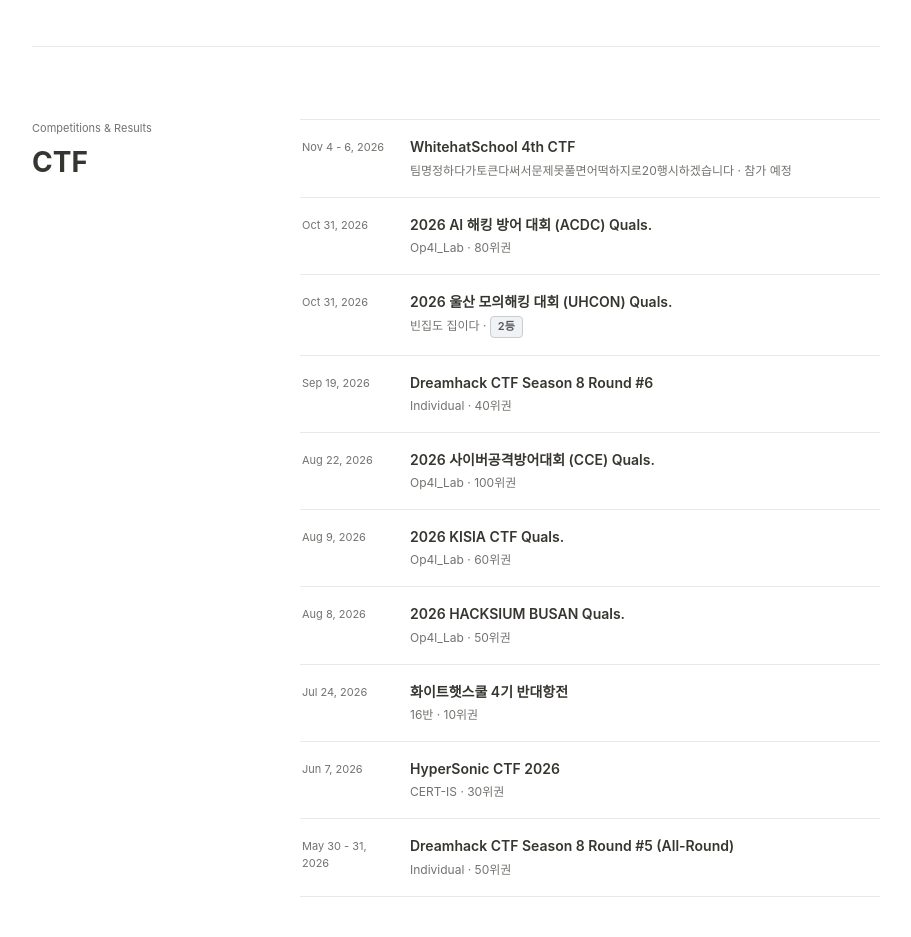
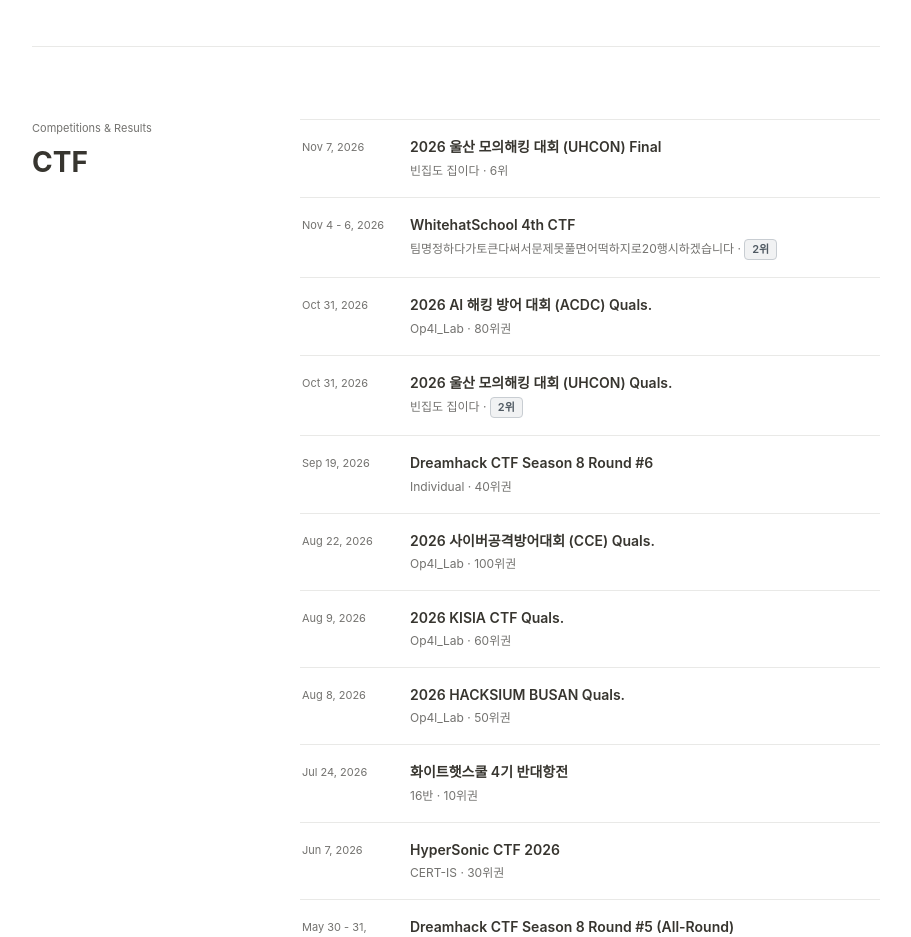
Before and after one commit to Opal1031/Opal1031.github.io, a plain HTML site: page index.html in a window 1280 px wide. Shown: the part 1200-2137 px from the top of the page, without its empty margins (250-1161 px from the left). Drawn offline with Linux system fonts and the light colour scheme.

```diff
--- a/index.html
+++ b/index.html
@@ -161,10 +161,17 @@
         </header>
         <div class="entries">
           <article>
+            <time>Nov 7, 2026</time>
+            <div>
+              <h3>2026 울산 모의해킹 대회 (UHCON) Final</h3>
+              <p>빈집도 집이다 · 6위</p>
+            </div>
+          </article>
+          <article>
             <time>Nov 4 - 6, 2026</time>
             <div>
               <h3>WhitehatSchool 4th CTF</h3>
-              <p>팀명정하다가토큰다써서문제못풀면어떡하지로20행시하겠습니다 · 참가 예정</p>
+              <p>팀명정하다가토큰다써서문제못풀면어떡하지로20행시하겠습니다 · <span class="result-badge">2위</span></p>
             </div>
           </article>
           <article>
@@ -178,7 +185,7 @@
             <time>Oct 31, 2026</time>
             <div>
               <h3>2026 울산 모의해킹 대회 (UHCON) Quals.</h3>
-              <p>빈집도 집이다 · <span class="result-badge">2등</span></p>
+              <p>빈집도 집이다 · <span class="result-badge">2위</span></p>
             </div>
           </article>
           <article>
```
